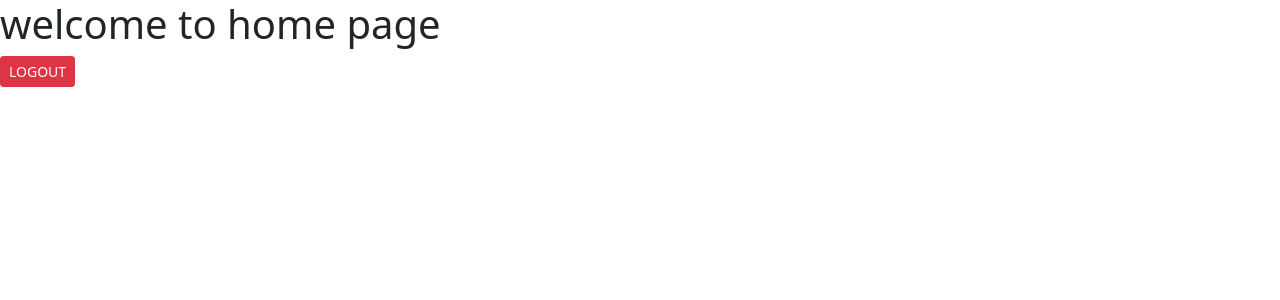
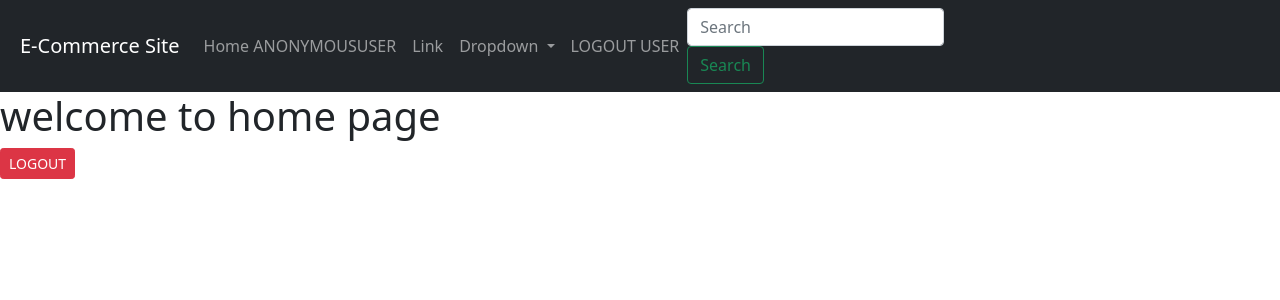
Before and after one commit to Dave108/E-Commerce-Project-Django-, a Django app: page / in a window 1280 px wide. Shown: the top 300 px of the page. Run offline with Django 3.2, Linux system fonts and the light colour scheme.

Commit message:
Final commit for day 1

```diff
--- a/app/__init__.py
+++ b/app/__init__.py
@@ -0,0 +1 @@
+print("helooo.........................")
--- a/app/templates/homepage.html
+++ b/app/templates/homepage.html
@@ -11,6 +11,58 @@
     <title>HOME PAGE</title>
   </head>
   <body>
+  <nav class="navbar navbar-expand-lg navbar-dark bg-dark">
+  <!-- Navbar content -->
+    <a class="navbar-brand" style="margin-left:20px;" href="#">E-Commerce Site</a>
+    <button class="navbar-toggler" type="button" data-toggle="collapse" data-target="#navbarSupportedContent" aria-controls="navbarSupportedContent" aria-expanded="false" aria-label="Toggle navigation">
+      <span class="navbar-toggler-icon"></span>
+    </button>
+
+    <div class="collapse navbar-collapse" id="navbarSupportedContent">
+      <ul class="navbar-nav mr-auto">
+        <li class="nav-item active">
+          <a class="nav-link" href="#">Home <span class="sr-only text-uppercase">{{user}}</span></a>
+        </li>
+        <li class="nav-item">
+          <a class="nav-link" href="#">Link</a>
+        </li>
+        <li class="nav-item dropdown">
+          <a class="nav-link dropdown-toggle" href="#" id="navbarDropdown" role="button" data-toggle="dropdown" aria-haspopup="true" aria-expanded="false">
+            Dropdown
+          </a>
+          <div class="dropdown-menu" aria-labelledby="navbarDropdown">
+            <a class="dropdown-item" href="#">Action</a>
+            <a class="dropdown-item" href="#">Another action</a>
+            <div class="dropdown-divider"></div>
+            <a class="dropdown-item" href="#">Something else here</a>
+          </div>
+        </li>
+        <li class="nav-item">
+          <a class="nav-link " href="{% url 'logout' %}">LOGOUT USER</a>
+        </li>
+      </ul>
+      <form class="form-inline my-2 my-lg-0">
+        <input class="form-control mr-sm-2" type="search" placeholder="Search" aria-label="Search">
+        <button class="btn btn-outline-success my-2 my-sm-0" type="submit">Search</button>
+      </form>
+    </div>
+  </nav>
+
+
+
+
+
+
+
+
+
+
+
+
+
+
+
+
     <h1>welcome to home page</h1>
     <a href="{% url 'logout' %}" class="btn btn-sm btn-danger">LOGOUT</a>
     <!-- Optional JavaScript; choose one of the two! -->
```
